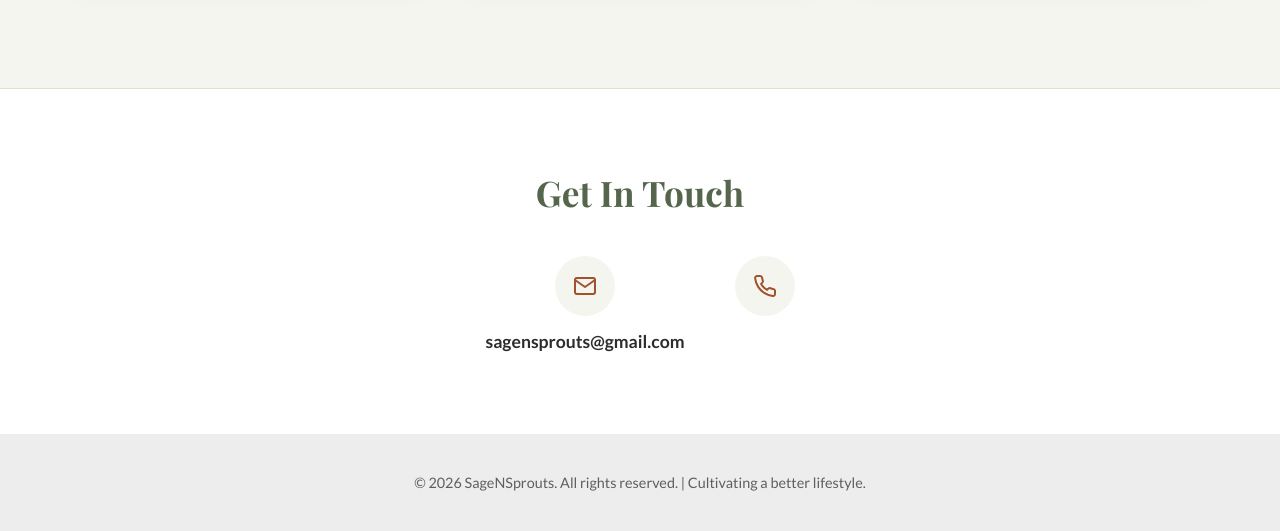
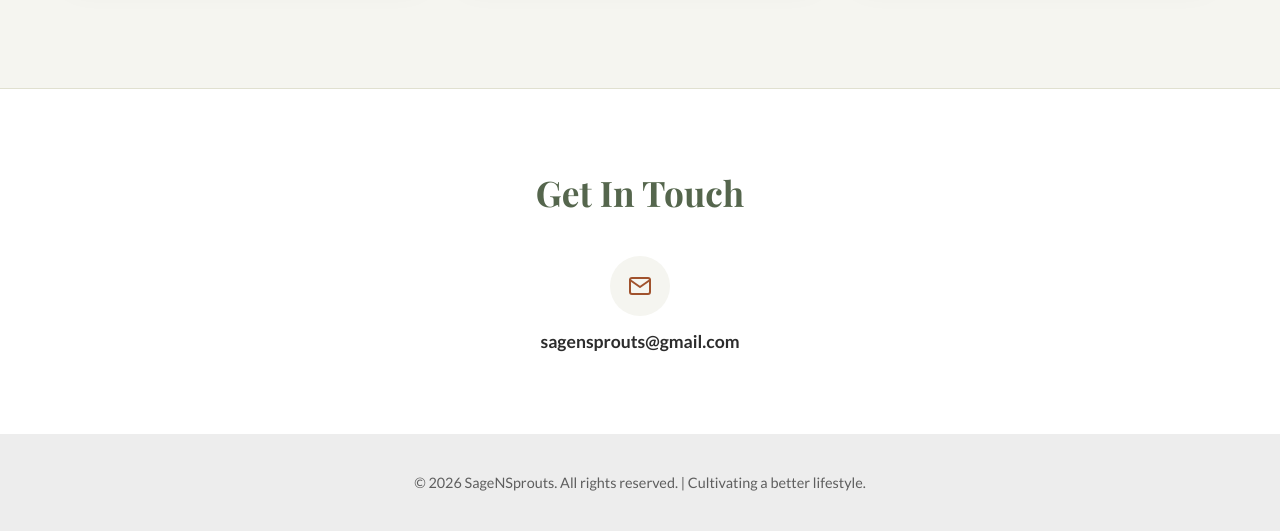
Before and after one commit to sagensprouts/website, a plain HTML site: page index.html in a window 1280 px wide. Shown: the part 1112-1643 px from the top of the page. Drawn offline with nearby package versions, Linux system fonts and the light colour scheme; a web font is replaced by a local one.

Commit message:
remove icon

```diff
--- a/index.html
+++ b/index.html
@@ -447,14 +447,6 @@
                 <a href="mailto:sagensprouts@gmail.com" class="contact-link">sagensprouts@gmail.com</a>
             </div>
 
-            <div class="contact-item">
-                <div class="icon-box">
-                    <svg width="24" height="24" viewBox="0 0 24 24" fill="none" stroke="currentColor" stroke-width="2" stroke-linecap="round" stroke-linejoin="round">
-                        <path d="M22 16.92v3a2 2 0 0 1-2.18 2 19.79 19.79 0 0 1-8.63-3.07 19.5 19.5 0 0 1-6-6 19.79 19.79 0 0 1-3.07-8.67A2 2 0 0 1 4.11 2h3a2 2 0 0 1 2 1.72 12.84 12.84 0 0 0 .7 2.81 2 2 0 0 1-.45 2.11L8.09 9.91a16 16 0 0 0 6 6l1.27-1.27a2 2 0 0 1 2.11-.45 12.84 12.84 0 0 0 2.81.7A2 2 0 0 1 22 16.92z"></path>
-                    </svg>
-                </div>
-            </div>
-
         </div>
     </section>
 
```
